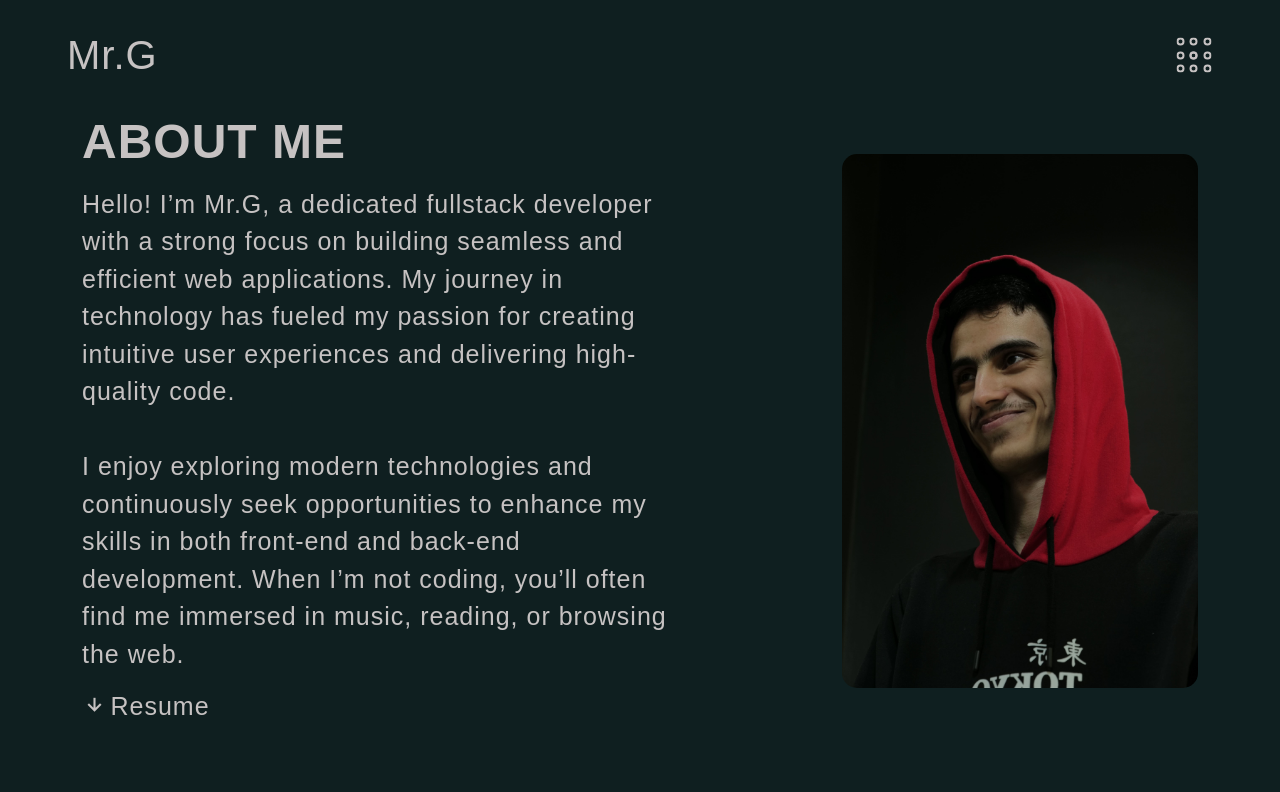
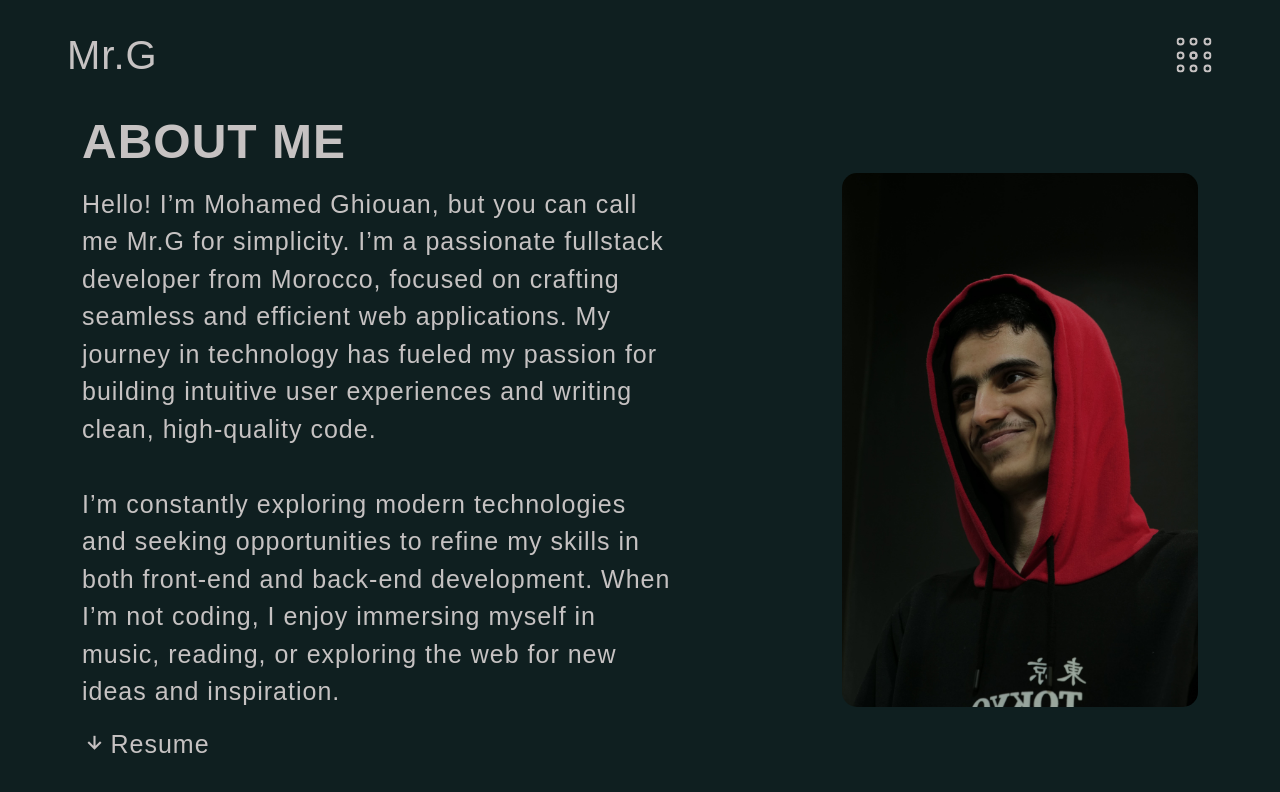
Before and after one commit to Zepheryx/Portfolio, a React (Create React App) app: page /Portfolio/about in a window 1280 px wide. Shown: the top 792 px of the page. Built offline with nearby package versions, Linux system fonts and the light colour scheme; a web font is replaced by a local one.

Commit message:
Updated my About

```diff
--- a/src/pages/About.jsx
+++ b/src/pages/About.jsx
@@ -10,13 +10,16 @@ const About = () => {
           <div className="big-text">
             <h2>About Me</h2>
             <p>
-              Hello! I’m Mr.G, a dedicated fullstack developer with a strong focus on building
-              seamless and efficient web applications. My journey in technology has fueled my passion
-              for creating intuitive user experiences and delivering high-quality code.
+              Hello! I’m Mohamed Ghiouan, but you can call me Mr.G for simplicity.
+              I’m a passionate fullstack developer from Morocco, focused on crafting
+              seamless and efficient web applications. My journey in technology has
+              fueled my passion for building intuitive user experiences
+              and writing clean, high-quality code.
               <br /><br />
-              I enjoy exploring modern technologies and continuously seek opportunities to enhance my
-              skills in both front-end and back-end development. When I’m not coding, you’ll often find
-              me immersed in music, reading, or browsing the web.
+              I’m constantly exploring modern technologies and seeking opportunities
+              to refine my skills in both front-end and back-end development.
+              When I’m not coding, I enjoy immersing myself in music, reading,
+              or exploring the web for new ideas and inspiration.
             </p>
             <a href="/Portfolio/cv.pdf" target="_blank" rel="noreferrer" className="cv">
               <span>
```
